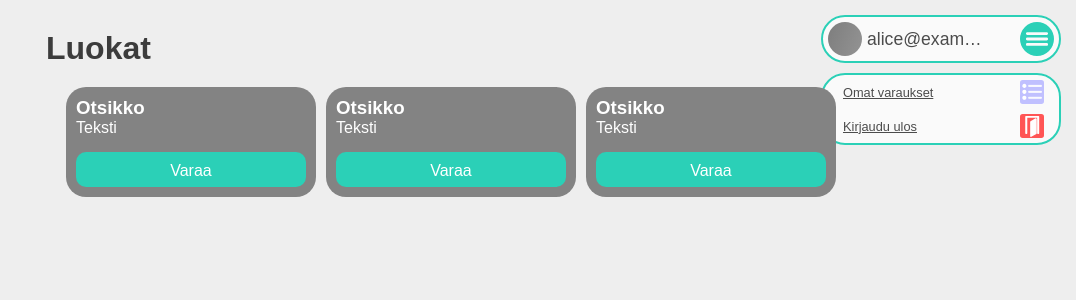
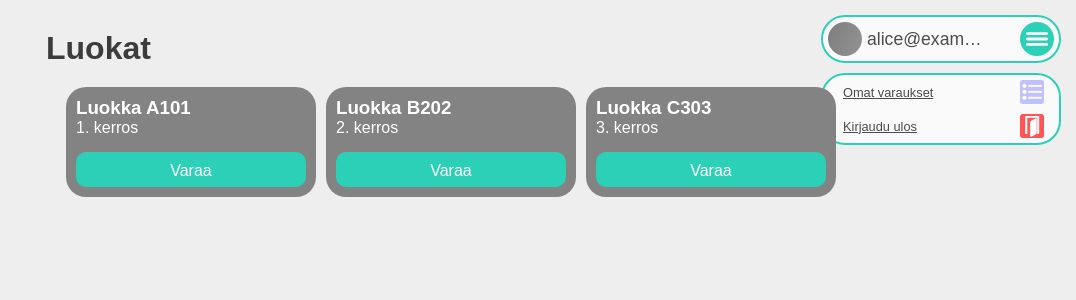
Before and after one commit to VisualPlate/luokkavaraus, a PHP site: page /pages/searchPage.php in a window 1280 px wide. Shown: the top 300 px of the page, without its empty margins (204-1280 px from the left). Run offline with PHP 8.4, Linux system fonts and the light colour scheme; a user stored in the database is signed in; data comes from the database, SQL or seed files in the repository.

Commit message:
Update searchPage.php

```diff
--- a/frontend/pages/searchPage.php
+++ b/frontend/pages/searchPage.php
@@ -36,9 +36,8 @@ require_once("../../backend/services/db/db.php");
                 while($result = $stmt->fetch(PDO::FETCH_ASSOC)){
 
                     echo "<div class='result'>
-                    "./*placeholder text*/"
-                    <h3 class='result-header'>Otsikko</h3>
-                    <p class='result-text'>Teksti</p>
+                    <h3 class='result-header'>Luokka {$result["classCode"]}</h3>
+                    <p class='result-text'>{$result["floor"]}. kerros</p>
                     <div class='col'>
                     <a class='result-btn' href='reservate.php?classId={$result["classId"]}'>Varaa</a>
                     </div>
```
